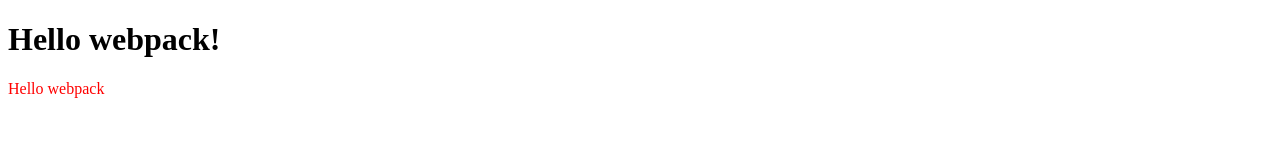
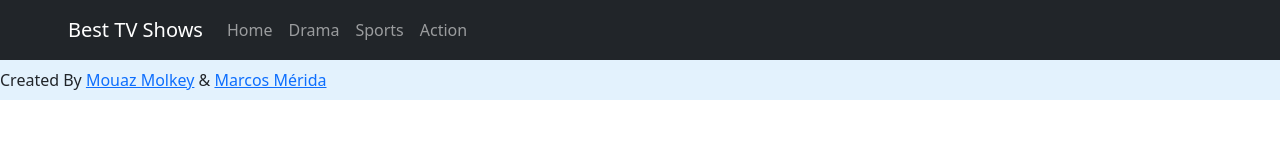
Before and after one commit to iammouaz/JavaScript-capstone, a website built with webpack: page src/index.html in a window 1280 px wide. Built offline with nearby package versions, Linux system fonts and the light colour scheme.

Commit message:
Add header & Footer

```diff
--- a/src/index.html
+++ b/src/index.html
@@ -3,9 +3,38 @@
 <head>
     <meta charset="UTF-8">
     <meta name="viewport" content="width=device-width, initial-scale=1.0">
-    <title>Wbpack Exercise</title>
+    <link rel="stylesheet" href="https://cdn.jsdelivr.net/npm/bootstrap@5.1.3/dist/css/bootstrap.min.css" integrity="sha384-1BmE4kWBq78iYhFldvKuhfTAU6auU8tT94WrHftjDbrCEXSU1oBoqyl2QvZ6jIW3" crossorigin="anonymous">
+    <title>Best Shows TV Website</title>
 </head>
 <body>
-    <h1>Hello webpack!</h1>
+<header>
+    <nav class="navbar navbar-expand-lg navbar-dark bg-dark ">
+        <a class="navbar-brand" href="#">Best TV Shows</a>
+        <button class="navbar-toggler" type="button" data-toggle="collapse" data-target="#navbarTogglerDemo02" aria-controls="navbarTogglerDemo02" aria-expanded="false" aria-label="Toggle navigation">
+          <span class="navbar-toggler-icon"></span>
+        </button>
+
+        <div class="collapse navbar-collapse" id="navbarTogglerDemo02">
+          <ul class="navbar-nav mr-auto mt-2 mt-lg-0">
+            <li class="nav-item">
+              <a class="nav-link" href="#">Home</a>
+            </li>
+            <li class="nav-item">
+              <a class="nav-link" href="#">Drama</a>
+            </li>
+            <li class="nav-item">
+                <a class="nav-link" href="#">Sports</a>
+              </li>
+              <li class="nav-item">
+                <a class="nav-link" href="#">Action</a>
+              </li>
+          </ul>
+        </div>
+      </nav>
+</header>
+<div class="shows"></div>
+<footer class="navbar navbar-light" style="background-color: #e3f2fd;">
+    <span>Created By <a href="https://github.com/iammouaz" class="links">Mouaz Molkey</a> & <a href="https://github.com/marcosmerida" class="links">Marcos Mérida</a> </span>
+</footer>
 </body>
 </html>
--- a/src/index.js
+++ b/src/index.js
@@ -1,14 +1 @@
-import _ from 'lodash';
 import './style.css';
-
-function component() {
-  const element = document.createElement('div');
-
-  // Lodash, currently included via a script, is required for this line to work
-  element.innerHTML = _.join(['Hello', 'webpack'], ' ');
-  element.classList.add('hello');
-
-  return element;
-}
-
-document.body.appendChild(component());
--- a/src/style.css
+++ b/src/style.css
@@ -1,3 +1,4 @@
-.hello {
-  color: red;
+.bg-dark {
+  padding: 10px;
+  padding-left: 68px;
 }
```
Also changed, not shown: dist/index.html, dist/main.js.
